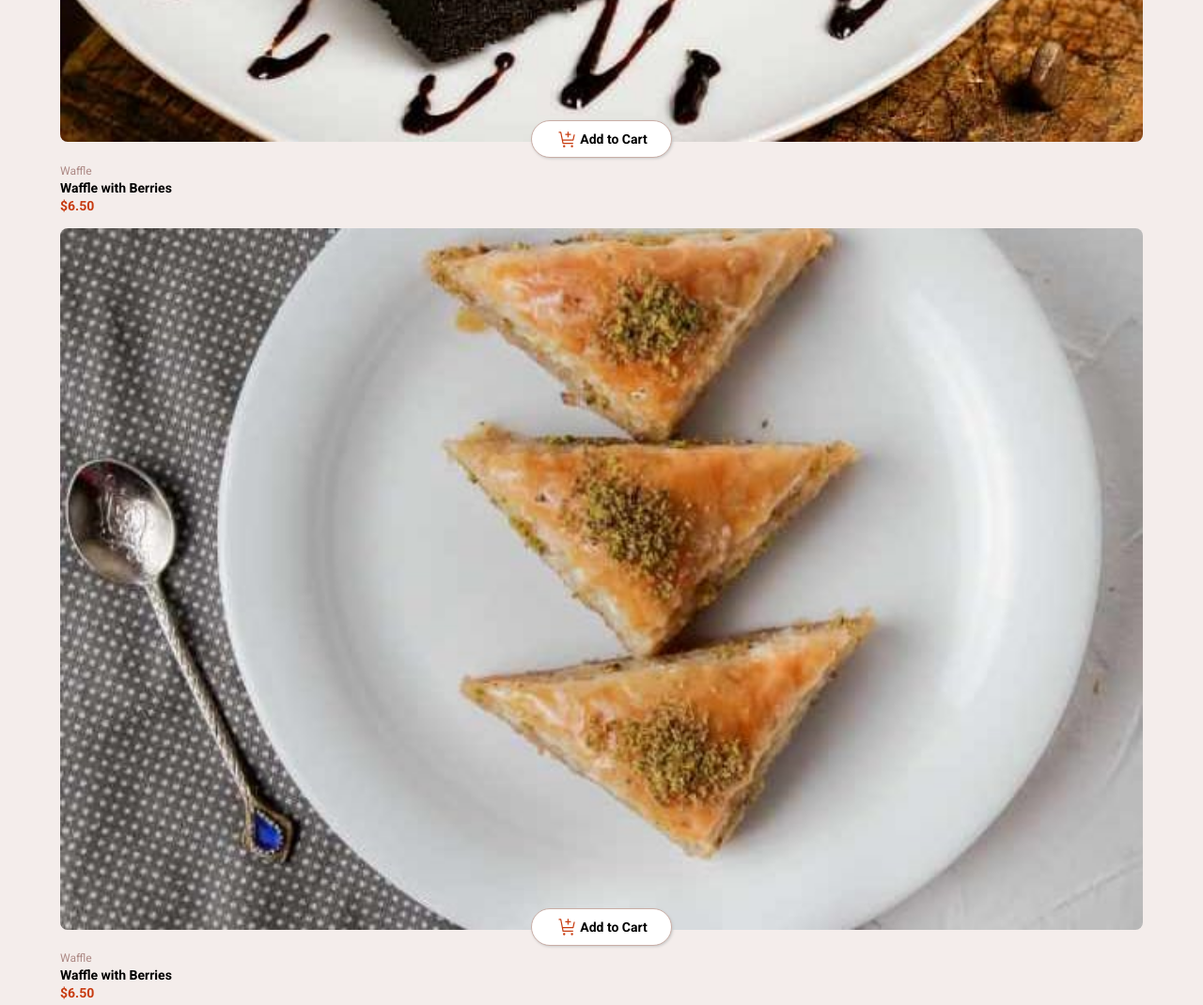
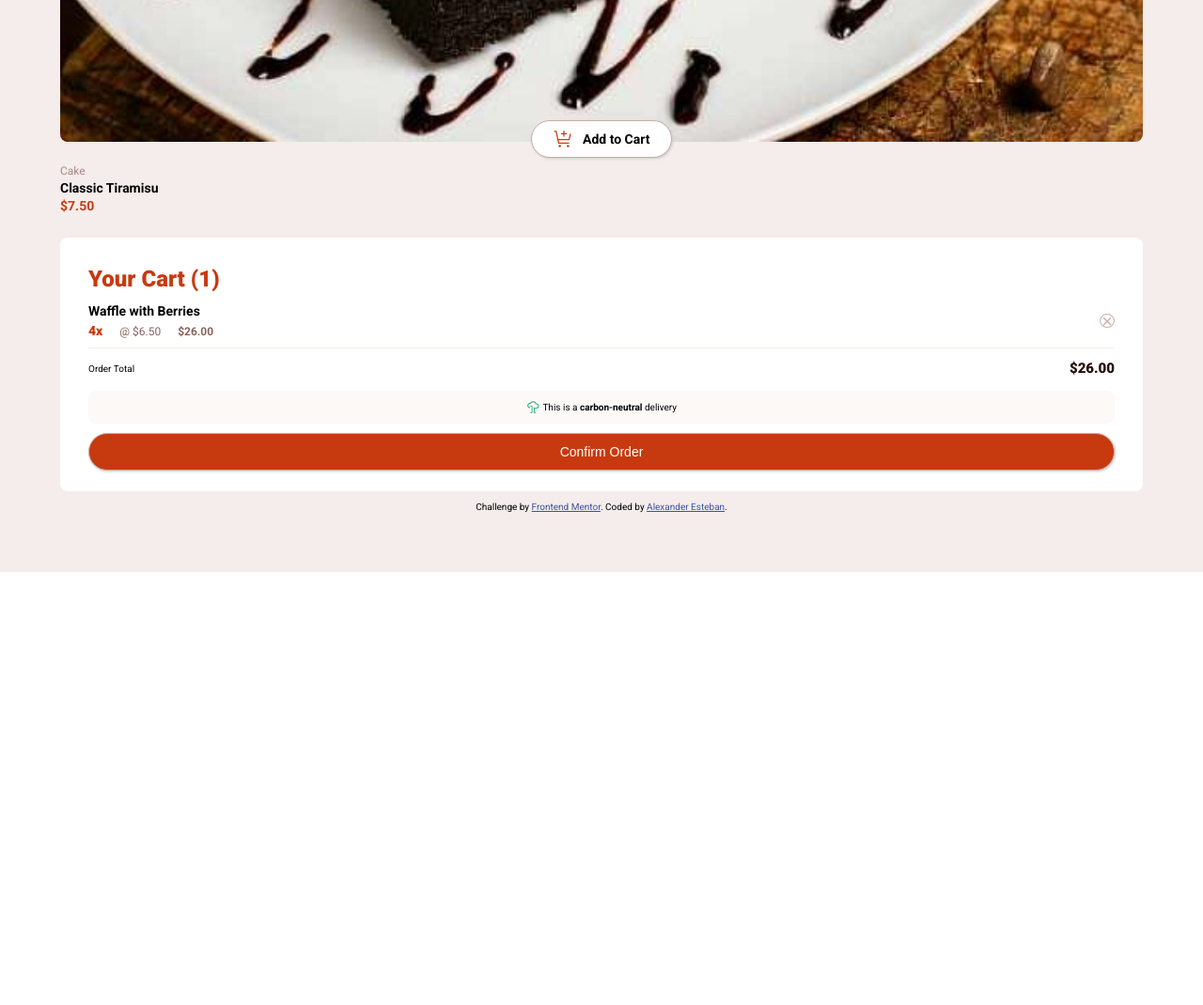
Before and after one commit to AlexanderEstebanZapata1994/product-list-with-cart-main, a plain HTML site: page index.html in a window 1280 px wide. Shown: the part 1560-2630 px from the top of the page at 94% size. After the commit the page ends 2169 px from the top, so only its background shows below. Drawn offline with Linux system fonts and the light colour scheme.

Commit message:
Cart full design is done

```diff
--- a/assets/css/mobile.style.css
+++ b/assets/css/mobile.style.css
@@ -14,6 +14,7 @@
     box-sizing: border-box;
     margin: 0;
     padding: 0;
+    list-style: none;
 }
 
 html {
@@ -86,7 +87,7 @@ html {
     display: flex;
     position: absolute;
     align-items: center;
-    justify-content: center;
+    justify-content: space-evenly;
     left: 0;
     right: 0;
     margin: -25px auto;
@@ -105,12 +106,7 @@ html {
     padding: 5px 12px;
 }
 
-.button-wrapper img {
-    width: 20px;
-    margin: auto 3px;
-}
-
-.button-wrapper__selected img {
+.button-wrapper__selected svg {
     border: solid 1px var(--White);
     border-radius: 50px;
     margin: auto 3px;
@@ -119,12 +115,11 @@ html {
     height: 15px;
 }
 
-/* .button-wrapper__selected img:hover {
-    border: solid 1px var(--Red);
+.button-wrapper__selected svg:hover {
     background-color: var(--White);
-    color: var(--Red);
-
-} */
+    stroke: var(--Red);
+    stroke-width: 10%;
+}
 
 .description {
     display: flex;
@@ -190,5 +185,92 @@ html {
 }
 
 
+.cart__full li {
+    border-bottom: solid var(--Rose-100) 1px;
+    display: flex;
+    flex-direction: row;
+    flex-wrap: wrap;
+    align-items: center;
+    justify-content: space-between;
+    margin: 12px 0px;
+    width: 100%;
+    padding-bottom: 10px;
+}
+
+.cart__full .details {
+    width: 80%;
+}
+
+.cart__full .values-details {
+    font-size: 1.2rem;
+    margin-top: 5px;
+}
+
+.cart__full .value-detail {
+    margin-right: 15px;
+}
+
+.cart__full .qty {
+    font-size: 1.4rem;
+    color: var(--Red);
+    font-weight: 900;
+}
+
+.prices {
+    color: var(--Rose-500);
+}
+
+.remove-button {
+    border-radius: 50%;
+    padding: 2px;
+    height: 15px;
+    border: 1px solid var(--Rose-300);
+    cursor: pointer;
+}
+
+.disclaimer {
+    background-color: var(--Rose-50);
+    padding: 10px 5px;
+    border-radius: 8px;
+    display: flex;
+    justify-content: center;
+    align-items: center;
+}
+
+.cart__full .grand-total {
+    display: flex;
+    flex-direction: row;
+    justify-content: space-between;
+    align-items: center;
+    margin-bottom: 15px;
+}
+
+.cart__full .total-delivery {
+    font-weight: 900;
+    color: var(--Rose-900);
+}
+
+.disclaimer img {
+    height: 15px;
+    width: 15px;
+}
+
+.button-confirmation {
+    margin: 10px 0px;
+    border-radius: 50px;
+    box-shadow: 1px 1px 3px #c9c9c9;
+    border: solid 1px var(--Rose-300);
+    background-color: var(--Red);
+    color: var(--White);
+    font-size: 1.4rem;
+    font-weight: 300;
+    display: flex;
+    align-items: center;
+    justify-content: space-evenly;
+    height: 40px;
+    width: 100%;
+}
+
+.but
 .attribution { margin-top: 20px; font-size: 1rem; text-align: center; }
 .attribution a { color: hsl(228, 45%, 44%); }
--- a/index.html
+++ b/index.html
@@ -26,9 +26,9 @@
         <div class="item">
           <img class="product-img product-img__selected" src="/assets/images/image-waffle-mobile.jpg" alt="">
           <span class="button-wrapper button-wrapper__selected">
-            <img src="/assets/images/icon-decrement-quantity.svg"/>
+            <svg xmlns="http://www.w3.org/2000/svg" width="10" height="2" fill="none" viewBox="0 0 10 2"><path fill="#fff" d="M0 .375h10v1.25H0V.375Z"/></svg>
             4
-            <img src="/assets/images/icon-increment-quantity.svg"/>
+            <svg xmlns="http://www.w3.org/2000/svg" width="10" height="10" fill="none" viewBox="0 0 10 10"><path fill="#fff" d="M10 4.375H5.625V0h-1.25v4.375H0v1.25h4.375V10h1.25V5.625H10v-1.25Z"/></svg>
           </span>
           <span class="description">
             <p class="product-category">Waffle</p>
@@ -43,47 +43,44 @@
             Add to Cart
           </span>
           <span class="description">
-            <p class="product-category">Waffle</p>
-            <p class="product-name">Waffle with Berries</p>
-            <p class="product-price">$6.50</p>
-          </span>
-        </div>
-        <div class="item">
-          <img class="product-img" src="/assets/images/image-baklava-mobile.jpg" alt="">
-          <span class="button-wrapper">
-            <img src="/assets/images/icon-add-to-cart.svg"/>
-            Add to Cart
-          </span>
-          <span class="description">
-            <p class="product-category">Waffle</p>
-            <p class="product-name">Waffle with Berries</p>
-            <p class="product-price">$6.50</p>
+            <p class="product-category">Cake</p>
+            <p class="product-name">Classic Tiramisu</p>
+            <p class="product-price">$7.50</p>
           </span>
         </div>
       </section>
     </section>
 
     <section class="cart">
-      <p>Your Cart (0)</p>
-      <section class="cart__empty">
+      <p>Your Cart (1)</p>
+      <!-- <section class="cart__empty">
         <img src="/assets/images/illustration-empty-cart.svg" alt="">
         <span>Your added items will appear here</span>
+      </section> -->
+      <section class="cart__full">
+        <ul>
+          <li>
+            <div class="details">
+              <span class="product-name">Waffle with Berries</span>
+              <section class="values-details">
+                <span class="qty value-detail">4x</span>
+                <span class="unit-price prices value-detail">@ $6.50</span>
+                <span class="total-price prices value-detail"><strong>$26.00</strong></span>
+              </section>
+            </div>
+            <span class="remove-button"><img src="/assets/images/icon-remove-item.svg" alt="remove item icon"></span>
+          </li>
+        </ul>
+        <div class="grand-total">
+          <span>Order Total</span>
+          <h2 class="total-delivery">$26.00</h2>
+        </div>
+        <section class="disclaimer">
+            <img src="/assets/images/icon-carbon-neutral.svg" alt="image-carbon neutral">&nbsp;This is a&nbsp;<strong>carbon-neutral</strong>&nbsp;delivery</section>
+        <button class="button-confirmation">Confirm Order</button>
       </section>
-      <!-- <section class="cart__full">
-        <p>Classic Tiramisu</p>
-        <span class="qty">1x</span>
-        <span class="unit-price">$5.50</span>
-        <span class="total-price">$5.50</span>
-        <span class="remove"><i></i></span>
-        <hr/>
-        <div>
-          <p>Order Total</p>
-          <h2 class="gran-total">$46.50</h2>
-        </div>
-        <section><i></i>This is a <strong>carbon-neutral</strong> delivery</section>
-        <button>Confirm Order</button>
-      </section> -->
     </section>
+    <br>
     <div class="attribution">
       Challenge by <a href="https://www.frontendmentor.io?ref=challenge">Frontend Mentor</a>.
       Coded by <a href="#">Alexander Esteban</a>.
```
